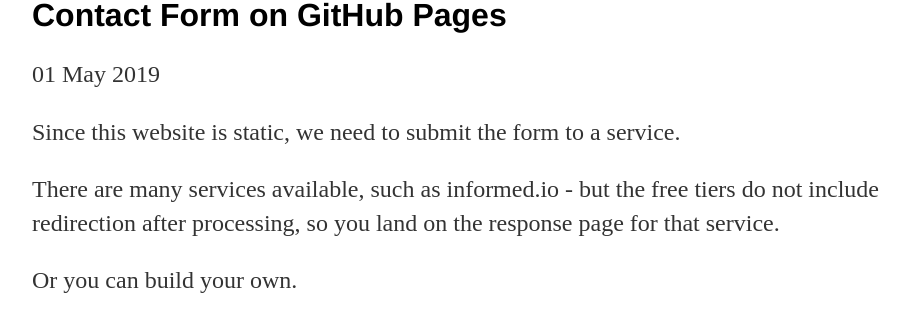
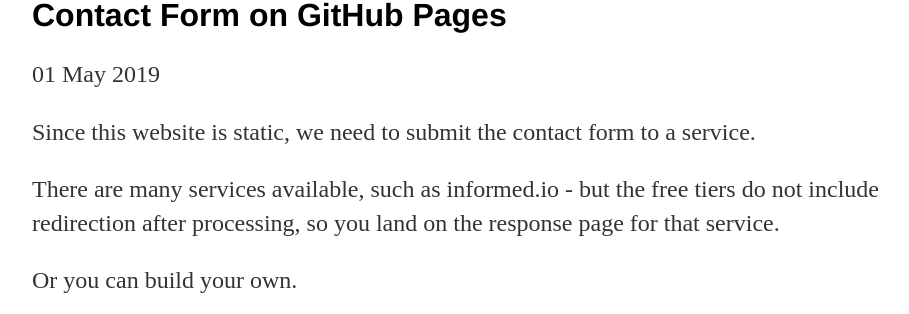
Before and after one commit to shanebp/shanebp.github.io, a Jekyll site: the page built from _posts/2019-05-01-github-pages-email.md, in a window 1280 px wide. Shown: the part 115-429 px from the top of the page, without its empty margins (160-1069 px from the left). Built offline with Jekyll 4.4.1, drawn with Linux system fonts in a browser that asks for light colours.

Commit message:
Update 2019-05-01-github-pages-email.md

```diff
--- a/_posts/2019-05-01-github-pages-email.md
+++ b/_posts/2019-05-01-github-pages-email.md
@@ -4,7 +4,7 @@ title: "Contact Form on GitHub Pages"
 date: 2019-05-01
 ---
 
-<p>Since this website is static, we need to submit the form to a service.</p>
+<p>Since this website is static, we need to submit the contact form to a service.</p>
 
 <p>There are many services available, such as informed.io - but the free tiers do not include redirection after processing, so you land on the response page for that service.</p>
 
```
